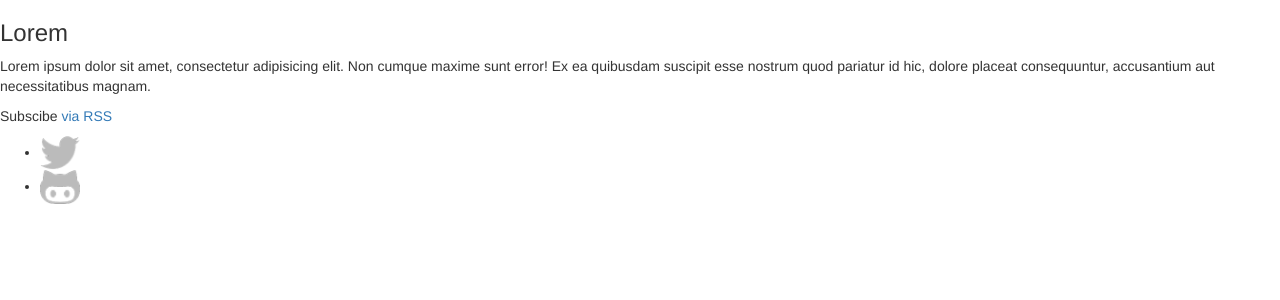
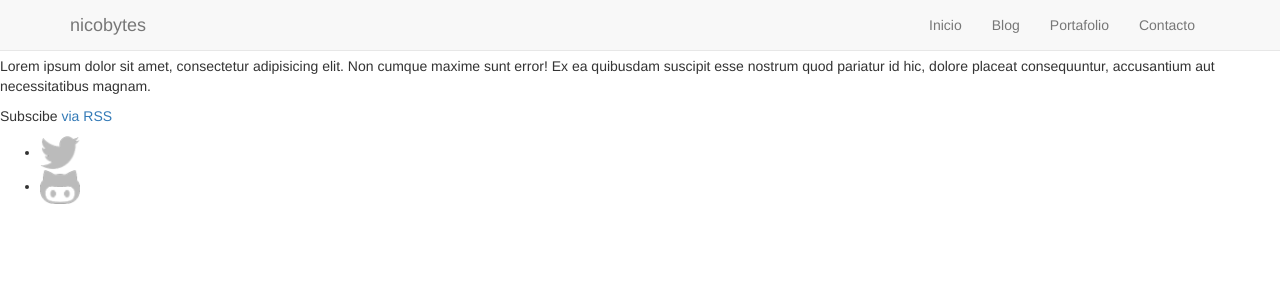
Before and after one commit to nicobytes/nicobytes-site, a Jekyll site: the page built from index.html, in a window 1280 px wide. Shown: the top 300 px of the page. Built offline with Jekyll 4.4.1, drawn with Linux system fonts in a browser that asks for light colours.

Commit message:
markup of navbar

```diff
--- a/_config.yml
+++ b/_config.yml
@@ -6,7 +6,8 @@
 # 'jekyll serve'. If you change this file, please restart the server process.
 
 # Site settings
-title: nicobytes Website
+title: nicobytes
+logo: nicobytes
 email: nicolas.molina.monroy@gmail.com
 description: > # this means to ignore newlines until "baseurl:"
   Desarrollador de software y organizador de comunidades, apasiado por javascript y front-end
@@ -18,14 +19,14 @@ github_username:  nicobytes
 permalink: /:categories/:title
 
 links:
-  - title: about
-    url: /about
-  - title: work
-    url: /work
-  - title: articles
-    url: /articles
-  - title: hire-me
-    url: /hire-me
+  - title: Inicio
+    url: /home
+  - title: Blog
+    url: /blog
+  - title: Portafolio
+    url: /portfolio
+  - title: Contacto
+    url: /contact
 
 # Build settings
 markdown: kramdown
--- a/_includes/nav.html
+++ b/_includes/nav.html
@@ -0,0 +1,24 @@
+<nav class="navbar navbar-default navbar-fixed-top">
+  <div class="container">
+    <!-- Brand and toggle get grouped for better mobile display -->
+    <div class="navbar-header">
+      <button type="button" class="navbar-toggle collapsed" data-toggle="collapse" data-target="#nav-bar" aria-expanded="false">
+        <span class="sr-only">Toggle navigation</span>
+        <span class="icon-bar"></span>
+        <span class="icon-bar"></span>
+        <span class="icon-bar"></span>
+      </button>
+      <a class="navbar-brand" href="{{ "/"  | prepend: site.baseurl }}">{{ site.title }}</a>
+    </div>
+    <!-- Menu -->
+    <div class="navbar-collapse collapse navbar-right" id="nav-bar">
+      <ul class="nav navbar-nav">
+        {% for link in site.links  %}
+        <li>
+          <a href="{{ link.url }}">{{ link.title }}</a>
+        </li>
+        {% endfor %}
+      </ul>
+    </div>
+  </div>
+</nav>
```
